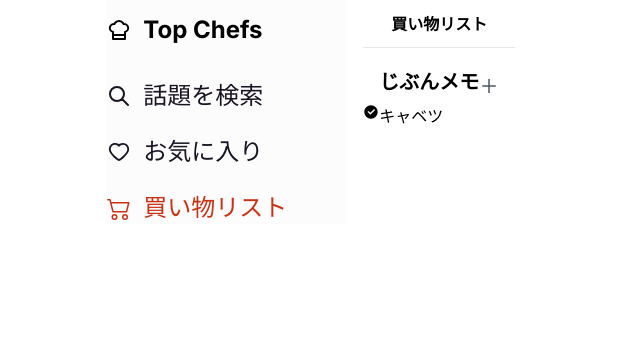
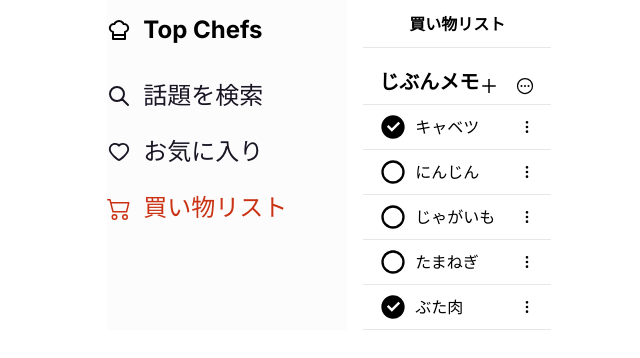
Before and after one commit to qin-team-recipe/03-recipe-app, a Next.js app: page /shopping in a window 1280 px wide. Shown: the top 358 px of the page, without its empty margins (106-746 px from the left). Built offline with nearby package versions, Linux system fonts and the light colour scheme; what tailwindcss-radix-colors would draw is missing.

Commit message:
自分メモの作成

```diff
--- a/src/app/shopping/_components/header.tsx
+++ b/src/app/shopping/_components/header.tsx
@@ -2,7 +2,7 @@ import { FC } from 'react';
 
 export const Header: FC = () => {
   return (
-    <div className='flex h-12 items-center justify-center border-b'>
+    <div className='border-mauve-dim flex h-12 items-center justify-center border-b'>
       <h1 className='mx-auto font-bold'>買い物リスト</h1>
     </div>
   );
--- /dev/null
+++ b/src/app/shopping/_components/memo/memo-header.tsx
@@ -0,0 +1,26 @@
+import { FC } from 'react';
+import { AiOutlinePlus } from 'react-icons/ai';
+import { IoEllipsisHorizontalCircle } from 'react-icons/io5';
+
+type Props =
+  | {
+      isRecipe: true;
+      recipeName: string;
+    }
+  | {
+      isRecipe: false;
+    };
+
+export const MemoHeader: FC<Props> = (props) => {
+  return (
+    <div className='flex items-end justify-between px-4'>
+      <h2 className='text-xl font-bold'>
+        {props.isRecipe ? props.recipeName : 'じぶんメモ'}
+      </h2>
+      <div className='flex'>
+        <AiOutlinePlus className='mr-4 h-5 w-5' />
+        <IoEllipsisHorizontalCircle className='h-5 w-5' />
+      </div>
+    </div>
+  );
+};
--- /dev/null
+++ b/src/app/shopping/_components/memo/memo-ingredient.tsx
@@ -0,0 +1,30 @@
+import { FC } from 'react';
+import { HiOutlineDotsVertical } from 'react-icons/hi';
+import {
+  RiCheckboxBlankCircleLine,
+  RiCheckboxCircleFill,
+} from 'react-icons/ri';
+
+type Props = {
+  ingredient: {
+    name: string;
+    checked: boolean;
+  };
+};
+
+export const MemoIngredient: FC<Props> = (props) => {
+  return (
+    <div className='border-mauve-dim border-b'>
+      <div className='flex items-center gap-x-2 px-4 py-2'>
+        {props.ingredient.checked ? (
+          <RiCheckboxCircleFill className='text-mauve-8' size='28px' />
+        ) : (
+          <RiCheckboxBlankCircleLine className='text-tomato-9' size='28px' />
+        )}
+        <p className='mr-auto'>{props.ingredient.name}</p>
+
+        <HiOutlineDotsVertical />
+      </div>
+    </div>
+  );
+};
--- a/src/app/shopping/_components/my-memo.tsx
+++ b/src/app/shopping/_components/my-memo.tsx
@@ -1,15 +1,25 @@
 import { FC } from 'react';
 
-import { MyMemoHeader } from '@/app/shopping/_components/my-memo/my-memo-header';
-import { MyMemoItem } from '@/app/shopping/_components/my-memo/my-memo-item';
+import { MemoHeader } from '@/app/shopping/_components/memo/memo-header';
+import { MemoIngredient } from '@/app/shopping/_components/memo/memo-ingredient';
+
+const ingredients = [
+  { name: 'キャベツ', checked: true },
+  { name: 'にんじん', checked: false },
+  { name: 'じゃがいも', checked: false },
+  { name: 'たまねぎ', checked: false },
+  { name: 'ぶた肉', checked: true },
+];
 
 export const MyMemo: FC = () => {
   return (
     <>
-      <div className='pb-2'>
-        <MyMemoHeader />
+      <div className='border-mauve-dim border-b pb-2'>
+        <MemoHeader isRecipe={false} />
       </div>
-      <MyMemoItem item={{ name: 'キャベツ', checked: true }} />
+      {ingredients.map((ingredient) => (
+        <MemoIngredient key={ingredient.name} ingredient={ingredient} />
+      ))}
     </>
   );
 };
--- a/src/app/shopping/_components/my-memo/add-my-memo-button.tsx
+++ /dev/null
@@ -1,6 +0,0 @@
-import { FC } from 'react';
-import { AiOutlinePlus } from 'react-icons/ai';
-
-export const AddMyMemoButton: FC = () => {
-  return <AiOutlinePlus className='h-5 w-5 text-gray-600' />;
-};
--- a/src/app/shopping/_components/my-memo/my-memo-header.tsx
+++ /dev/null
@@ -1,12 +0,0 @@
-import { FC } from 'react';
-
-import { AddMyMemoButton } from '@/app/shopping/_components/my-memo/add-my-memo-button';
-
-export const MyMemoHeader: FC = () => {
-  return (
-    <div className='flex items-end justify-between px-4'>
-      <h2 className='text-xl font-bold'>じぶんメモ</h2>
-      <AddMyMemoButton />
-    </div>
-  );
-};
--- a/src/app/shopping/_components/my-memo/my-memo-item-check.tsx
+++ /dev/null
@@ -1,13 +0,0 @@
-import { FC } from 'react';
-import {
-  RiCheckboxBlankCircleLine,
-  RiCheckboxCircleFill,
-} from 'react-icons/ri';
-
-type Props = {
-  checked: boolean;
-};
-
-export const MyMemoItemCheck: FC<Props> = ({ checked }) => {
-  return checked ? <RiCheckboxCircleFill /> : <RiCheckboxBlankCircleLine />;
-};
--- a/src/app/shopping/_components/my-memo/my-memo-item.tsx
+++ /dev/null
@@ -1,19 +0,0 @@
-import { FC } from 'react';
-
-import { MyMemoItemCheck } from '@/app/shopping/_components/my-memo/my-memo-item-check';
-
-type Props = {
-  item: {
-    name: string;
-    checked: boolean;
-  };
-};
-
-export const MyMemoItem: FC<Props> = ({ item }) => {
-  return (
-    <div className='flex'>
-      <MyMemoItemCheck checked={item.checked} />
-      <p>{item.name}</p>
-    </div>
-  );
-};
```
